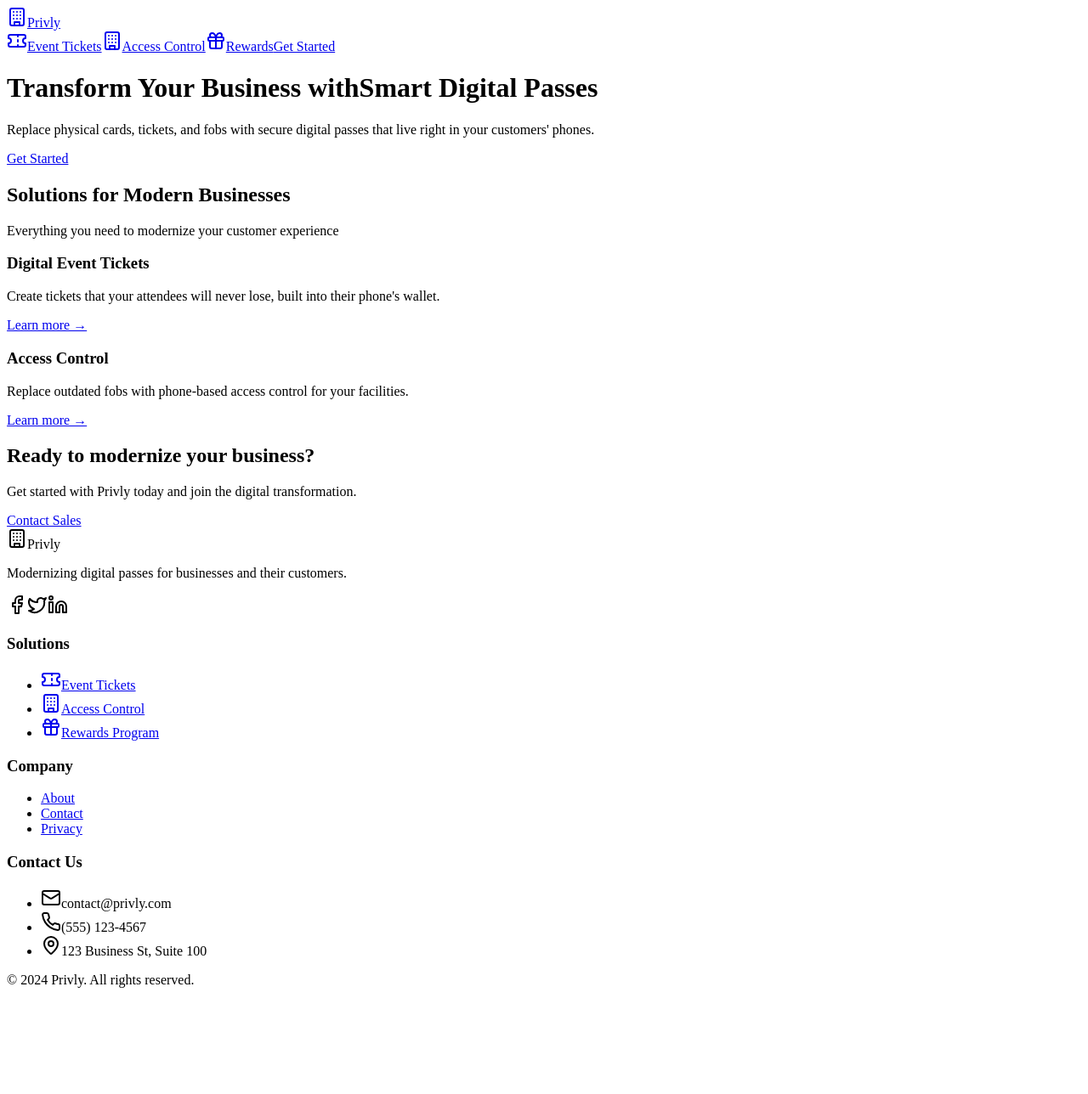
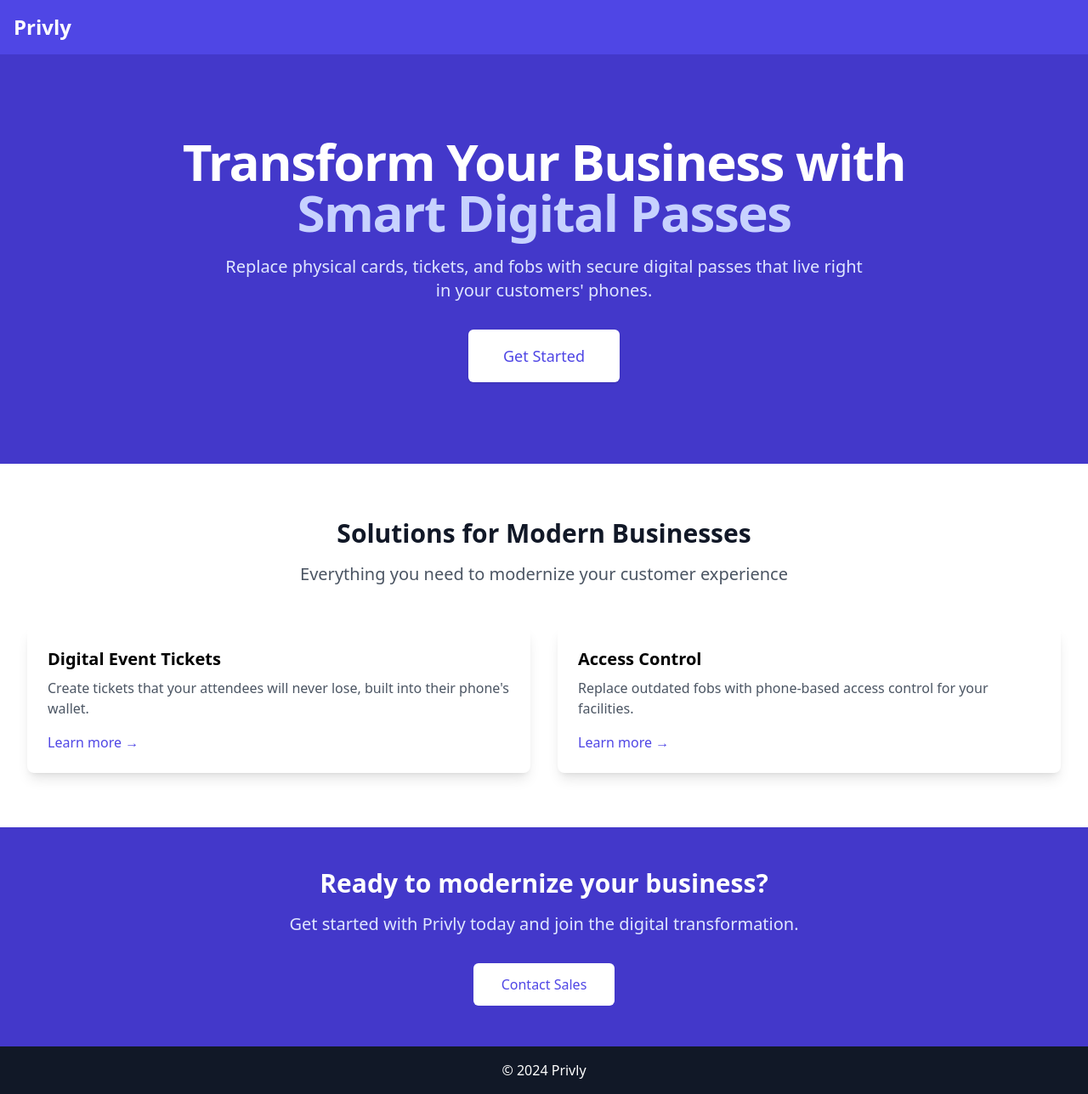
Before and after one commit to jonoairey/privly, a Next.js app: page / in a window 1280 px wide. Shown: the whole page at 85% size. Before the commit the page ends 1179 px from the top, so only its background shows below. Built offline with nearby package versions, Linux system fonts and the light colour scheme.

Commit message:
layout.tsx

```diff
--- a/app/layout.tsx
+++ b/app/layout.tsx
@@ -1,5 +1,4 @@
-import Link from 'next/link'
-import { Building, Ticket, Gift, Tags, Mail, Phone, MapPin, Facebook, Twitter, Linkedin } from 'lucide-react'
+import './globals.css'
 
 export default function RootLayout({
   children,
@@ -8,128 +7,16 @@ export default function RootLayout({
 }) {
   return (
     <html lang="en">
-      <head>
-        <title>Privly - Digital Pass Solutions</title>
-        <meta name="description" content="Transform your business with smart digital passes" />
-      </head>
       <body>
-        {/* Navigation */}
-        <nav className="bg-white shadow-sm fixed w-full z-50">
-          <div className="max-w-7xl mx-auto px-4 sm:px-6 lg:px-8">
-            <div className="flex justify-between h-16">
-              <div className="flex-shrink-0 flex items-center">
-                <Link href="/" className="flex items-center space-x-2">
-                  <Building className="h-8 w-8 text-indigo-600" />
-                  <span className="text-2xl font-bold text-indigo-600">Privly</span>
-                </Link>
-              </div>
-              <div className="hidden md:flex md:items-center md:space-x-8">
-                <Link href="/event-tickets" className="flex items-center space-x-1 text-gray-600 hover:text-indigo-600 transition-colors">
-                  <Ticket className="h-4 w-4" />
-                  <span>Event Tickets</span>
-                </Link>
-                <Link href="/access-control" className="flex items-center space-x-1 text-gray-600 hover:text-indigo-600 transition-colors">
-                  <Building className="h-4 w-4" />
-                  <span>Access Control</span>
-                </Link>
-                <Link href="/rewards" className="flex items-center space-x-1 text-gray-600 hover:text-indigo-600 transition-colors">
-                  <Gift className="h-4 w-4" />
-                  <span>Rewards</span>
-                </Link>
-                <Link href="/contact"
-                  className="inline-flex items-center px-4 py-2 border border-transparent text-sm font-medium rounded-md text-white bg-indigo-600 hover:bg-indigo-700 transition-colors shadow-sm hover:shadow-md">
-                  Get Started
-                </Link>
-              </div>
-            </div>
+        <nav className="bg-indigo-600 text-white p-4">
+          <div className="max-w-7xl mx-auto">
+            <div className="text-2xl font-bold">Privly</div>
           </div>
         </nav>
-
-        {/* Main Content with padding for fixed nav */}
-        <div className="pt-16">
-          {children}
-        </div>
-
-        {/* Footer */}
-        <footer className="bg-gray-900 text-white">
-          <div className="max-w-7xl mx-auto py-12 px-4 sm:px-6 lg:px-8">
-            <div className="grid grid-cols-1 md:grid-cols-4 gap-8">
-              {/* Company Info */}
-              <div className="space-y-4">
-                <div className="flex items-center space-x-2">
-                  <Building className="h-8 w-8 text-indigo-400" />
-                  <span className="text-2xl font-bold">Privly</span>
-                </div>
-                <p className="text-gray-400">
-                  Modernizing digital passes for businesses and their customers.
-                </p>
-                <div className="flex space-x-4">
-                  <Facebook className="h-5 w-5 text-gray-400 hover:text-white cursor-pointer" />
-                  <Twitter className="h-5 w-5 text-gray-400 hover:text-white cursor-pointer" />
-                  <Linkedin className="h-5 w-5 text-gray-400 hover:text-white cursor-pointer" />
-                </div>
-              </div>
-
-              {/* Solutions */}
-              <div>
-                <h3 className="text-lg font-semibold mb-4">Solutions</h3>
-                <ul className="space-y-2">
-                  <li>
-                    <Link href="/event-tickets" className="text-gray-400 hover:text-white transition-colors flex items-center space-x-2">
-                      <Ticket className="h-4 w-4" />
-                      <span>Event Tickets</span>
-                    </Link>
-                  </li>
-                  <li>
-                    <Link href="/access-control" className="text-gray-400 hover:text-white transition-colors flex items-center space-x-2">
-                      <Building className="h-4 w-4" />
-                      <span>Access Control</span>
-                    </Link>
-                  </li>
-                  <li>
-                    <Link href="/rewards" className="text-gray-400 hover:text-white transition-colors flex items-center space-x-2">
-                      <Gift className="h-4 w-4" />
-                      <span>Rewards Program</span>
-                    </Link>
-                  </li>
-                </ul>
-              </div>
-
-              {/* Company */}
-              <div>
-                <h3 className="text-lg font-semibold mb-4">Company</h3>
-                <ul className="space-y-2">
-                  <li><Link href="/about" className="text-gray-400 hover:text-white transition-colors">About</Link></li>
-                  <li><Link href="/contact" className="text-gray-400 hover:text-white transition-colors">Contact</Link></li>
-                  <li><Link href="/privacy" className="text-gray-400 hover:text-white transition-colors">Privacy</Link></li>
-                </ul>
-              </div>
-
-              {/* Contact */}
-              <div>
-                <h3 className="text-lg font-semibold mb-4">Contact Us</h3>
-                <ul className="space-y-2">
-                  <li className="flex items-center space-x-2 text-gray-400">
-                    <Mail className="h-4 w-4" />
-                    <span>contact@privly.com</span>
-                  </li>
-                  <li className="flex items-center space-x-2 text-gray-400">
-                    <Phone className="h-4 w-4" />
-                    <span>(555) 123-4567</span>
-                  </li>
-                  <li className="flex items-center space-x-2 text-gray-400">
-                    <MapPin className="h-4 w-4" />
-                    <span>123 Business St, Suite 100</span>
-                  </li>
-                </ul>
-              </div>
-            </div>
-
-            <div className="mt-8 border-t border-gray-800 pt-8">
-              <p className="text-center text-gray-400">
-                © {new Date().getFullYear()} Privly. All rights reserved.
-              </p>
-            </div>
+        {children}
+        <footer className="bg-gray-900 text-white p-4">
+          <div className="max-w-7xl mx-auto text-center">
+            © {new Date().getFullYear()} Privly
           </div>
         </footer>
       </body>
```
